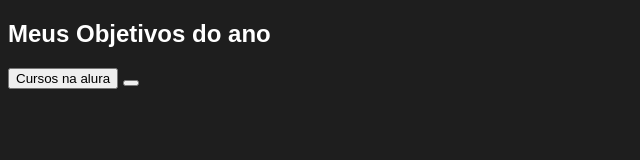
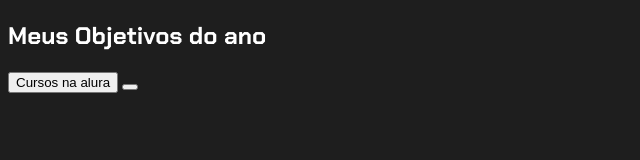
Before and after one commit to FernandoFerreiradeAlmeida/MeusObjetivos, a plain HTML site: page index.html in a window 1280 px wide. Shown: the full height of the page, 0-640 px from the left. Drawn offline with Linux system fonts and the light colour scheme.

Commit message:
Meus Objetivos

```diff
--- a/style.css
+++ b/style.css
@@ -1,3 +1,4 @@
+@import url('https://fonts.googleapis.com/css?family=Chakra+Petch:wght@400;700&display=swap&#39');
 :root {
     --cor-de-fundo: #1e1e1e;
     --verde: #6fff57;
```
